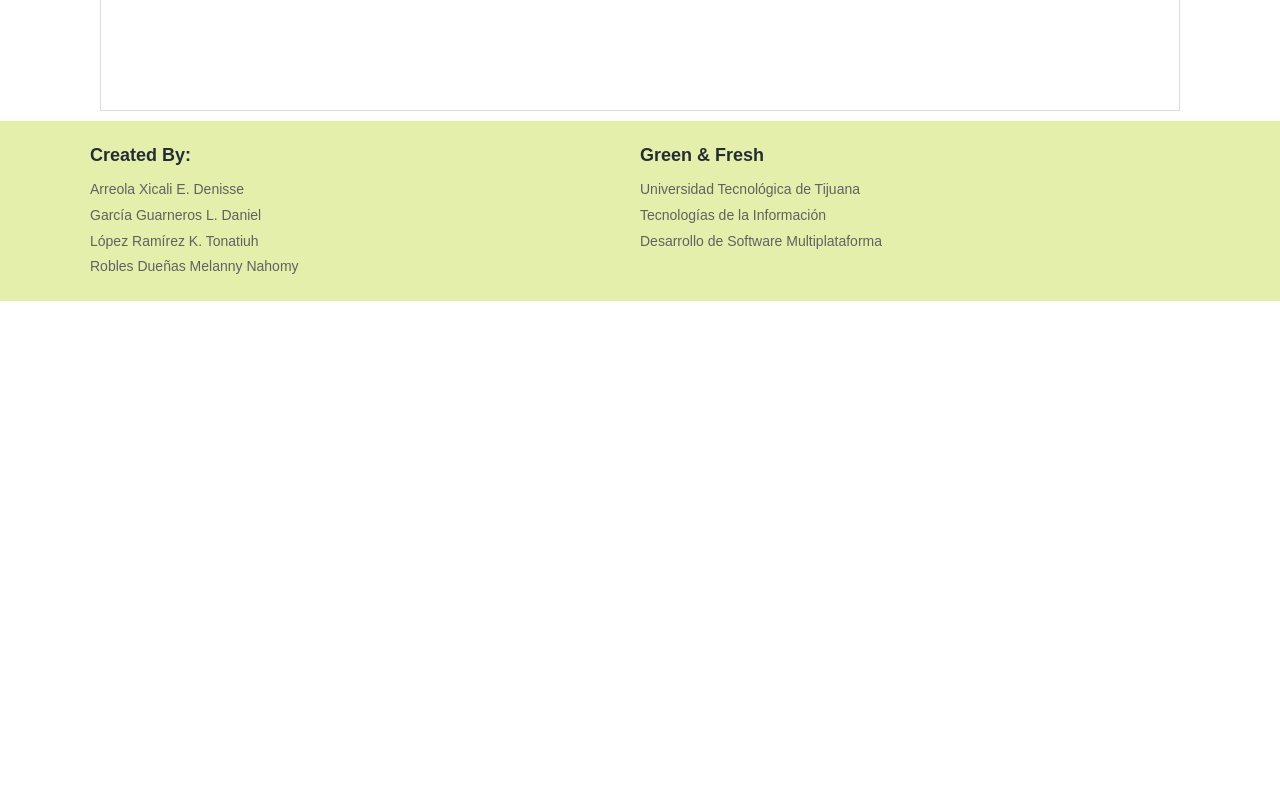
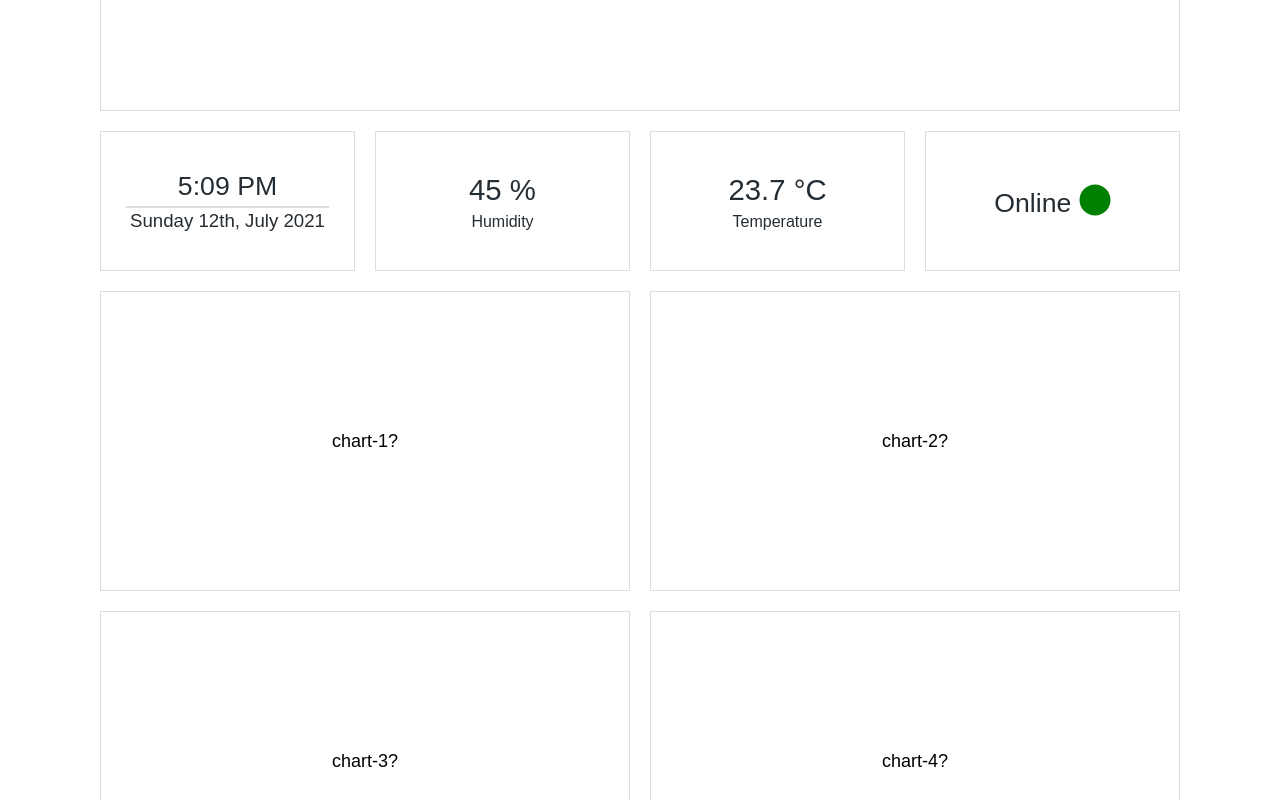
Before and after one commit to ETS-Android2/green-project, an Angular app in the folder angular-website/green-fresh/: page / in a window 1280 px wide. Shown: the part 900-1700 px from the top of the page. Before the commit the page ends 1201 px from the top, so only its background shows below. Built offline with nearby package versions, Linux system fonts and the light colour scheme.

Commit message:
Icons addes

```diff
--- a/angular-website/green-fresh/package.json
+++ b/angular-website/green-fresh/package.json
@@ -18,6 +18,12 @@
     "@angular/platform-browser": "~12.0.3",
     "@angular/platform-browser-dynamic": "~12.0.3",
     "@angular/router": "~12.0.3",
+    "@fortawesome/angular-fontawesome": "^0.9.0",
+    "@fortawesome/fontawesome-free": "^5.15.3",
+    "@fortawesome/fontawesome-svg-core": "^1.2.35",
+    "@fortawesome/free-brands-svg-icons": "^5.15.3",
+    "@fortawesome/free-regular-svg-icons": "^5.15.3",
+    "@fortawesome/free-solid-svg-icons": "^5.15.3",
     "rxjs": "~6.6.0",
     "tslib": "^2.1.0",
     "zone.js": "~0.11.4"
--- a/angular-website/green-fresh/src/app/app.component.html
+++ b/angular-website/green-fresh/src/app/app.component.html
@@ -1,4 +1,6 @@
 <app-header></app-header>
+
+
 
 <!-- prueba que realize, debe ser dentro de la classe container -->
 
@@ -10,4 +12,7 @@
     <!-- Estos div son de relleno -->
 </div>
 
+<app-production-line></app-production-line>
+
+
 <app-footer></app-footer>
--- a/angular-website/green-fresh/src/app/app.module.ts
+++ b/angular-website/green-fresh/src/app/app.module.ts
@@ -5,18 +5,38 @@ import { AppRoutingModule } from './app-routing.module';
 import { AppComponent } from './app.component';
 import { HeaderComponent } from './components/header/header.component';
 import { FooterComponent } from './components/footer/footer.component';
+import { ProductionLineComponent } from './components/production-line/production-line.component';
+import { FontAwesomeModule , FaIconLibrary } from '@fortawesome/angular-fontawesome';
+
+// We are extracting the solid icons and the regular icons
+import { fas } from '@fortawesome/free-solid-svg-icons';
+import { far } from '@fortawesome/free-regular-svg-icons';
 
 @NgModule({
   declarations: [
     AppComponent,
     HeaderComponent,
-    FooterComponent
+    FooterComponent,
+    ProductionLineComponent
   ],
   imports: [
     BrowserModule,
-    AppRoutingModule
+    AppRoutingModule,
+    FontAwesomeModule
   ],
   providers: [],
   bootstrap: [AppComponent]
 })
-export class AppModule { }
+
+
+export class AppModule {
+
+  constructor(library : FaIconLibrary){
+
+    // This function allow us to bind the icons
+    // into every component of the website
+    library.addIconPacks(fas, far)
+
+  }
+
+}
--- /dev/null
+++ b/angular-website/green-fresh/src/app/components/production-line/production-line.component.css
@@ -0,0 +1,50 @@
+@import url(../../../styles.css);
+
+
+
+.datetime-box, .enviroment-variable-box, .status-box {
+    width: 100%;
+    margin: auto;
+}
+
+.datetime-box-date, .datetime-box-hour {
+    margin: 0 auto;
+    width: 80%;
+}
+
+.datetime-box-hour {
+    color: var(--gray_800);
+    font-size: 20pt;
+
+    text-align: center;
+    border-bottom: 2px solid #DDD;
+}
+
+.datetime-box-date {
+    color: var(--gray_800);
+    font-size: 14pt;
+
+    text-align: center;
+}
+
+
+.enviroment-variable-box-value {
+    color: var(--gray_800);
+    font-size: 22pt;
+
+    text-align: center;
+}
+
+.enviroment-variable-box-hint {
+    color: var(--gray_800);
+    font-size: 12pt;
+
+    text-align: center;
+}
+
+.status-box-value {
+    color: var(--gray_800);
+    font-size: 20pt;
+
+    text-align: center;
+}
--- /dev/null
+++ b/angular-website/green-fresh/src/app/components/production-line/production-line.component.html
@@ -0,0 +1,74 @@
+<div class="container">
+
+    <div class="box box-small box-short">
+        <div class="datetime-box">
+            <div class="datetime-box-hour">
+                5:09 PM
+            </div>
+
+            <div class="datetime-box-date">
+                Sunday 12th, July 2021
+            </div>
+        </div>
+    </div>
+
+    <div class="box box-small box-short">
+        <div class="enviroment-variable-box">
+
+            <div class="enviroment-variable-box-value">
+                45 %
+            </div>
+
+            <div class="enviroment-variable-box-hint">
+                Humidity
+            </div>
+        </div>
+    </div>
+
+    <div class="box box-small box-short">
+        <div class="enviroment-variable-box">
+            <div class="enviroment-variable-box-value">
+                23.7 °C
+            </div>
+
+            <div class="enviroment-variable-box-hint">
+                Temperature
+            </div>
+        </div>
+    </div>
+
+    <div class="box box-small box-short">
+        <!-- <fa-icon [icon]="faCoffe"></fa-icon> -->
+        <!-- <fa-icon icon="coffee" style="font-size: 24px; color: black;" ></fa-icon> -->
+
+        <div class="status-box">
+            <div class="status-box-value">
+                Online  <fa-icon icon="circle" style="font-size: 24pt; color: green;" ></fa-icon>
+            </div>
+        </div>
+
+
+    </div>
+</div>
+
+<div class="container">
+    <div class="box box-normal box-tall">
+        chart-1?
+    </div>
+
+    <div class="box box-normal box-tall">
+        chart-2?
+    </div>
+
+</div>
+
+<div class="container">
+    <div class="box box-normal box-tall">
+        chart-3?
+    </div>
+
+    <div class="box box-normal box-tall">
+        chart-4?
+    </div>
+
+</div>
--- /dev/null
+++ b/angular-website/green-fresh/src/app/components/production-line/production-line.component.ts
@@ -0,0 +1,16 @@
+import { Component, OnInit } from '@angular/core';
+import '@fortawesome/free-solid-svg-icons';
+
+
+@Component({
+  selector: 'app-production-line',
+  templateUrl: './production-line.component.html',
+  styleUrls: ['./production-line.component.css']
+})
+export class ProductionLineComponent implements OnInit {
+  constructor() { }
+
+  ngOnInit(): void {
+  }
+
+}
```
Also changed, not shown: 2 other files (tests, documents, lock files or other folders).
